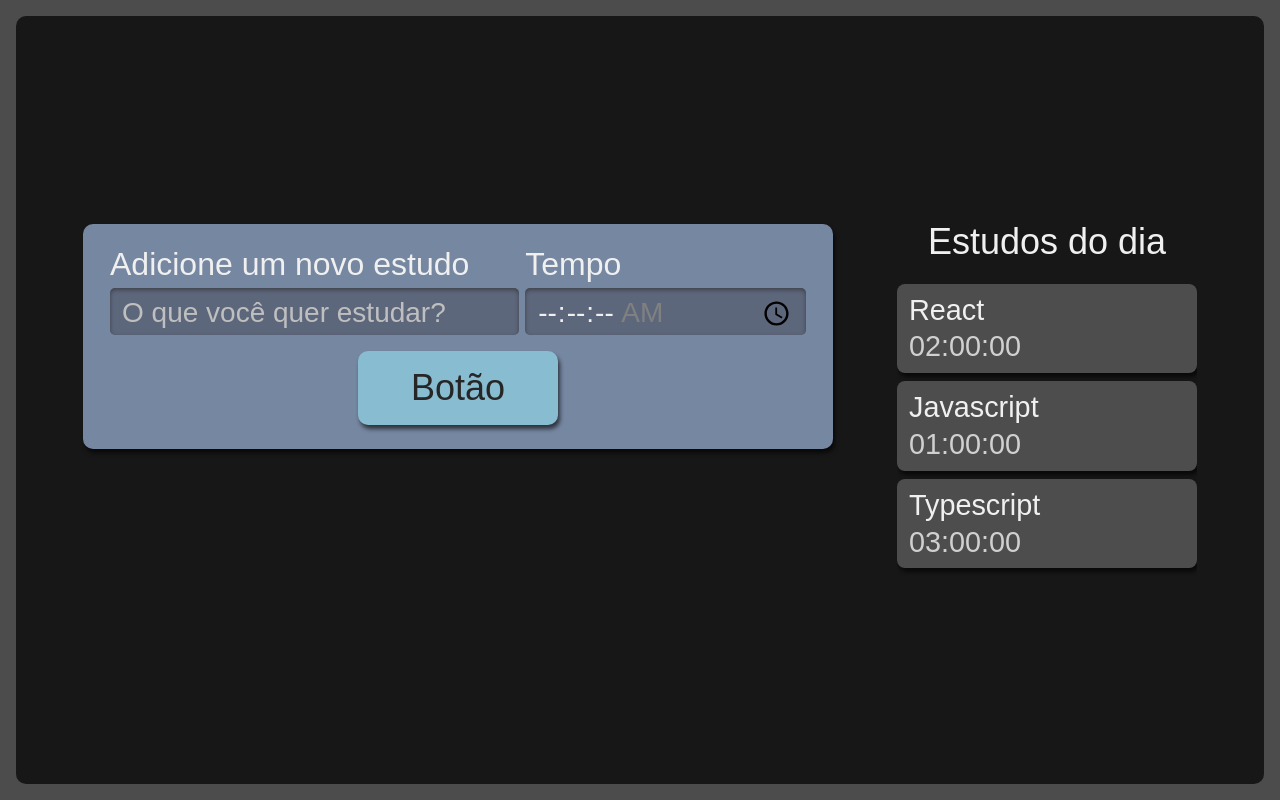
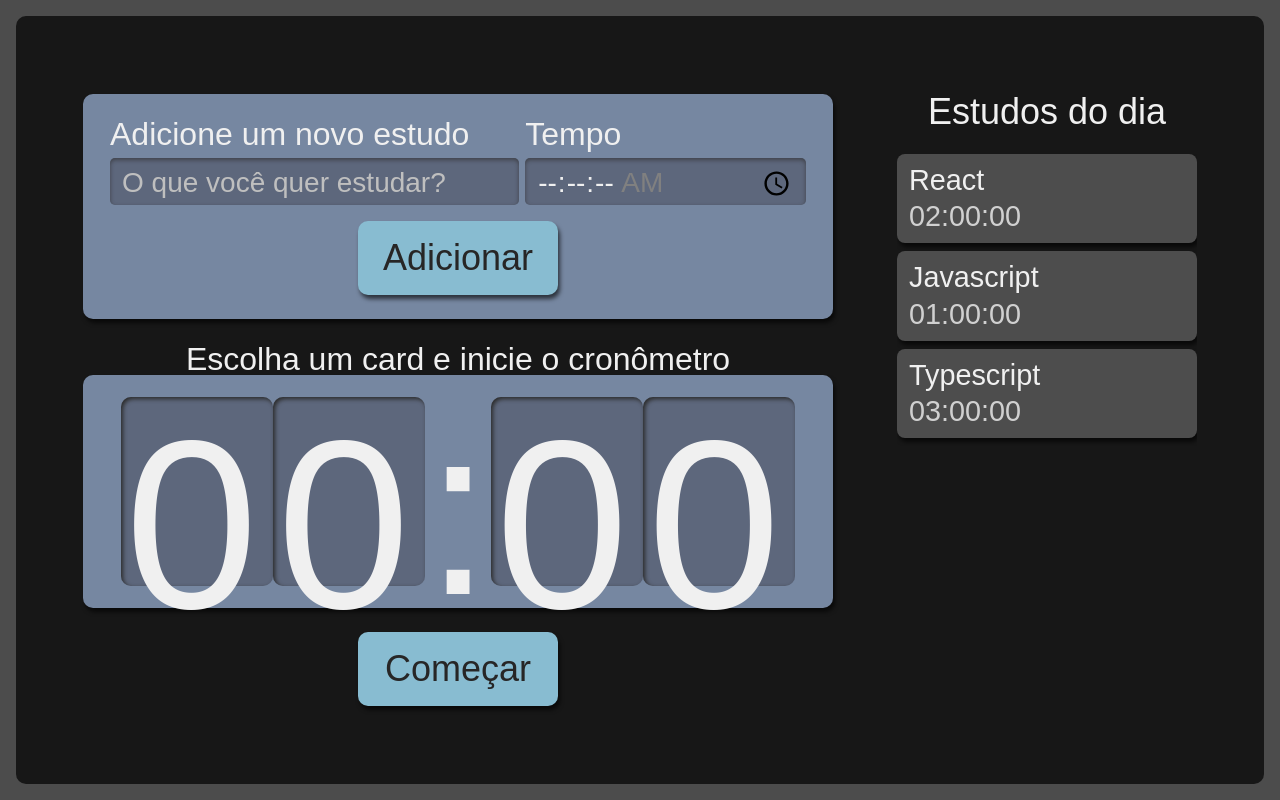
Before and after one commit to ViniMarshall/alura, a React (Create React App) app in the folder react/alura-studies/: page / in a window 1280 px wide. Built offline with nearby package versions, Linux system fonts and the light colour scheme.

Commit message:
[react] Aula 2023-05-30

```diff
--- a/react/alura-studies/src/components/button/index.tsx
+++ b/react/alura-studies/src/components/button/index.tsx
@@ -1,10 +1,13 @@
 import React from 'react';
 import style from './Botao.module.scss';
+interface IProps {
+    children: React.ReactNode;
+}
 
-class Botao extends React.Component {
+class Botao extends React.Component<IProps> {
     render() {
         return (
-            <button className={style.botao}>Botão</button>
+            <button className={style.botao}>{this.props.children}</button>
         )
     }
 }
--- /dev/null
+++ b/react/alura-studies/src/components/cronometer/Cronometro.module.scss
@@ -0,0 +1,59 @@
+.cronometro {
+    display: flex;
+    flex-direction: column;
+    align-items: center;
+    grid-area: cronometro;
+
+    .relogioWrapper {
+      align-items: center;
+      background-color: #7687A1;
+      border-radius: 10px;
+      box-shadow: 2px 4px 4px #0000009F;
+      box-sizing: border-box;
+      display: flex;
+      font-size: 5rem;
+      justify-content: center;
+      margin-bottom: 24px;
+      padding: 16px 12px;
+      width: 100%;
+    }
+
+    .titulo {
+      font-size: 2rem;
+    }
+
+    button {
+      background-color: #88bcd1;
+      border-radius: 10px;
+      box-shadow: 2px 4px 4px #0000009F;
+      color: #272626;
+      cursor: pointer;
+      font-size: 1.25rem;
+      padding: 16px;
+      width: 150px;
+
+      &:active {
+        background-color: #7CA6B7;
+        box-shadow: 2px 2px 4px #0000009F inset;
+        cursor: auto;
+      }
+    }
+
+    @media screen and (min-width:1280px) {
+
+      .relogioWrapper{
+        font-size: 15rem;
+      }
+
+      p {
+        font-size: 2rem;
+      }
+
+      button {
+        grid-column-start: span 2;
+        justify-self: center;
+        width: 200px;
+        font-size: 2.25rem;
+      }
+    }
+  }
--- /dev/null
+++ b/react/alura-studies/src/components/cronometer/clock/Relogio.module.scss
@@ -0,0 +1,21 @@
+.relogioNumero {
+    background-color: #5D677C;
+    box-shadow: 2px 2px 4px #2B2B2B inset;
+    height: 3.6rem;
+    width: 3rem;
+    padding: 8px 4px;
+    border-radius: 10px;
+
+    @media screen and (min-width:1280px) {
+      height: 10.8rem;
+      width: 9rem;
+    }
+  }
+
+  .relogioDivisao {
+    height: 4.2rem;
+
+    @media screen and (min-width:1280px) {
+      height: 12.6rem;
+    }
+  }
--- /dev/null
+++ b/react/alura-studies/src/components/cronometer/clock/index.tsx
@@ -0,0 +1,14 @@
+import React from "react";
+import style from "./Relogio.module.scss";
+
+export default function Relogio() {
+    return (
+        <React.Fragment>
+            <span className={style.relogioNumero}>0</span>
+            <span className={style.relogioNumero}>0</span>
+            <span className={style.relogioDivisao}>:</span>
+            <span className={style.relogioNumero}>0</span>
+            <span className={style.relogioNumero}>0</span>
+        </React.Fragment>
+    )
+}
--- /dev/null
+++ b/react/alura-studies/src/components/cronometer/index.tsx
@@ -0,0 +1,15 @@
+import Botao from "../button";
+import Relogio from "./clock";
+import style from "./Cronometro.module.scss";
+
+export default function Cronometro() {
+    return (
+        <div className={style.cronometro}>
+            <p className={style.titulo}>Escolha um card e inicie o cronômetro</p>
+            <div className={style.relogioWrapper}>
+                <Relogio />
+            </div>
+            <Botao>Começar</Botao>
+        </div>
+    )
+}
--- a/react/alura-studies/src/components/form/index.tsx
+++ b/react/alura-studies/src/components/form/index.tsx
@@ -16,7 +16,7 @@
                     <input type="time" step="1" name="tempo" id="tempo" min="00:00:00" max="01:30:00" required/>
                 </div>
 
-                <Botao />
+                <Botao>Adicionar</Botao>
             </form>
         )
     }
--- a/react/alura-studies/src/components/list/index.tsx
+++ b/react/alura-studies/src/components/list/index.tsx
@@ -1,7 +1,6 @@
 import React from "react";
 import style from "./Lista.module.scss";
-
-
+import Item from "./item";
 
 function Lista() {
     const tarefas = [
@@ -24,10 +23,7 @@
             <h2>Estudos do dia</h2>
             <ul>
                 {tarefas.map((item, index) => (
-                    <li key={index} className={style.item}>
-                        <h3>{item.tarefa}</h3>
-                        <span>{item.tempo}</span>
-                    </li>
+                    <Item key={index} {...item} />
                 ))}
             </ul>
         </aside>
--- /dev/null
+++ b/react/alura-studies/src/components/list/item/index.tsx
@@ -0,0 +1,10 @@
+import style from '../Lista.module.scss';
+
+export default function Item({tarefa, tempo}: {tarefa: string, tempo: string}) {
+    return (
+        <li className={style.item}>
+            <h3>{tarefa}</h3>
+            <span>{tempo}</span>
+        </li>
+    )
+}
--- a/react/alura-studies/src/pages/App.tsx
+++ b/react/alura-studies/src/pages/App.tsx
@@ -2,12 +2,14 @@
 import Formulario from '../components/form';
 import Lista from '../components/list';
 import style from './App.module.scss';
+import Cronometro from '../components/cronometer';
 
 function App() {
   return (
     <div className={style.AppStyle}>
       <Formulario />
       <Lista />
+      <Cronometro />
     </div>
   );
 }
```
